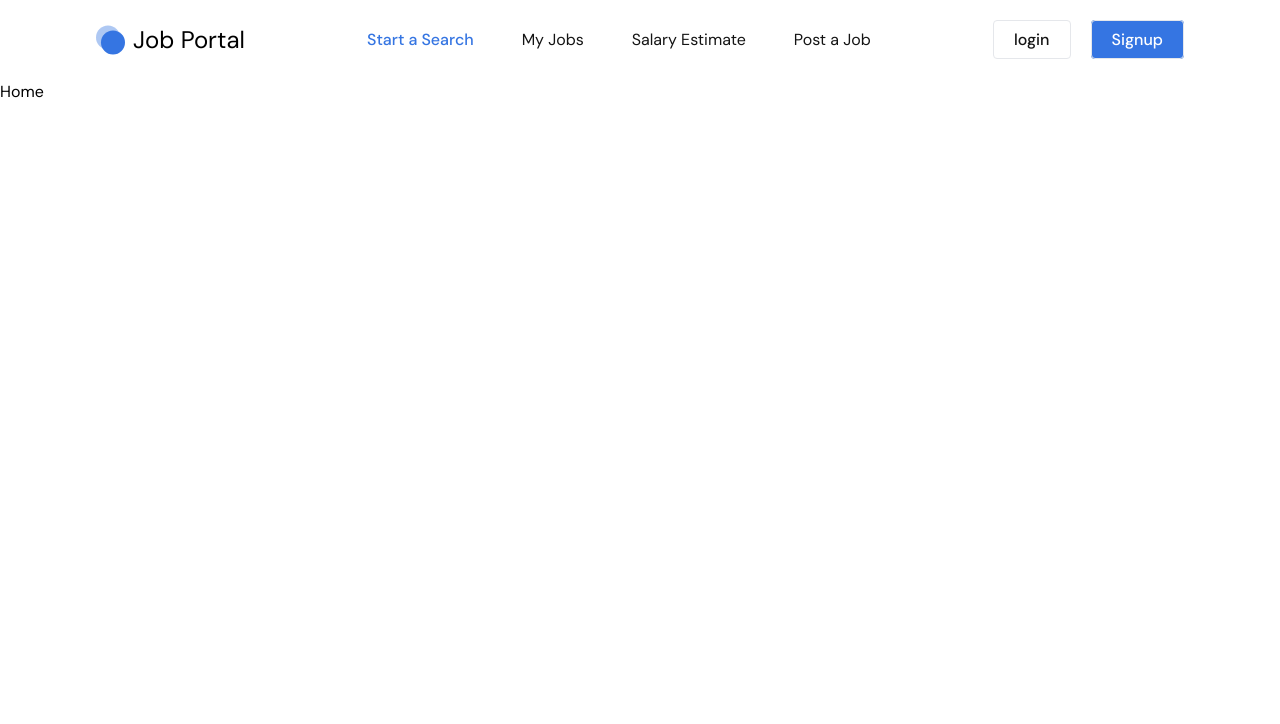
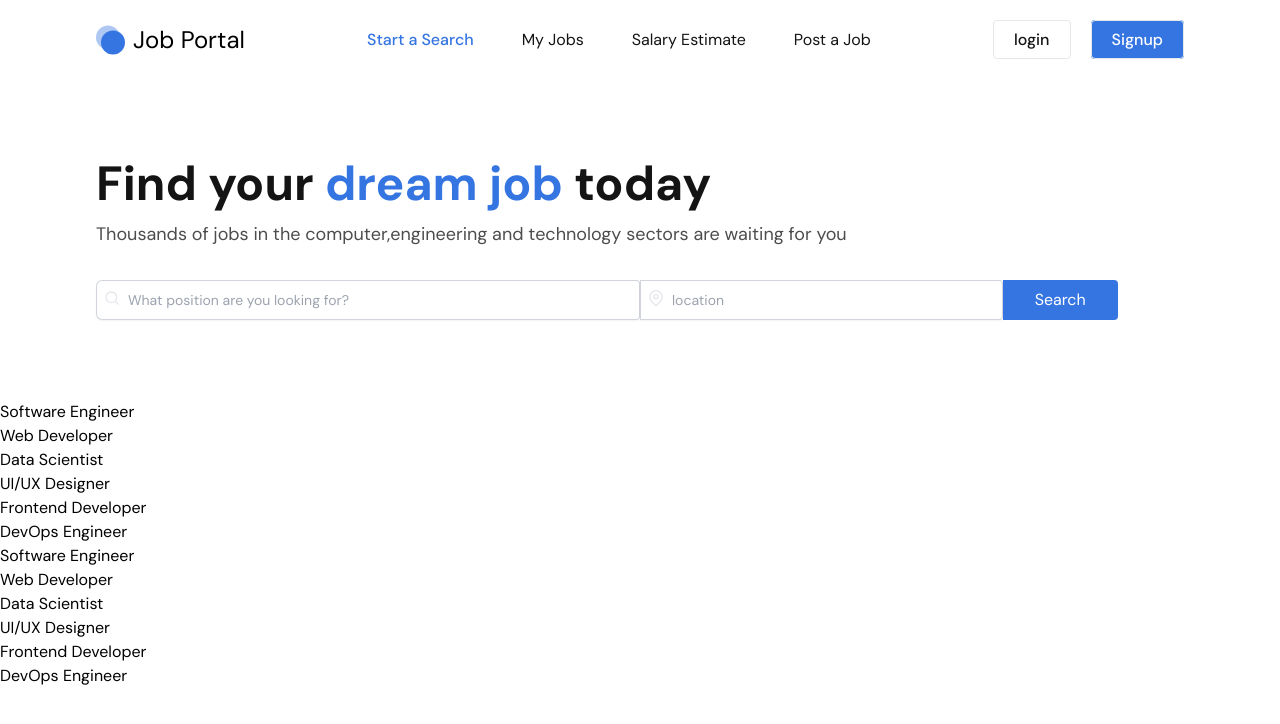
Before and after one commit to poojapgeek/Job_Portal, a React (Vite) app in the folder Client/: page / in a window 1280 px wide. Shown: the top 724 px of the page. Built offline with nearby package versions, Linux system fonts and the light colour scheme.

Commit message:
Banner and filter functions

```diff
--- /dev/null
+++ b/Client/src/components/Banner.jsx
@@ -0,0 +1,30 @@
+import React, { useState } from 'react'
+import {FiMapPin, FiSearch} from 'react-icons/fi'
+const Banner = ({query,handleInputChange}) => {
+
+  return (
+    <div className='max-w-screen-2xl container mx-auto xl:px-24 px-4 md:py-20 py-14'>
+        <h1 className='text-5xl font-bold text-primary mb-3'>Find your <span className='text-blue'>dream job</span> today</h1>
+        <p className='text-lg text-black/70 mb-8'>Thousands of jobs in the computer,engineering and technology sectors are waiting for you</p>
+
+      <form>
+        <div className='flex justify-start md:flex-row flex-col md:gap-0 gap-4 '>
+            <div className='flex md:rounded-s-md rounded shadow-sm ring-1 ring-inset ring-gray-300  focus-within:ring-2 focus-within:ring-inset focus-within:ring-indigo-600 md:w-1/2 w-full '>
+                <input type="text" name='title' placeholder='What position are you looking for?'id='title' className='block flex-1 border-0 bg-transparent py-1.5 pl-8 text-gray-900 placeholer:text-gray-400 focus:right-0 sm:text-sm sm:leading-6 '
+                onChange={handleInputChange} value={query}/>
+                  <FiSearch className='absolute mt-2.5 ml-2 text-gray-200'/>
+            </div>
+             <div className='flex md:rounded-s-none rounded shadow-sm ring-1 ring-inset ring-gray-300  focus-within:ring-2 focus-within:ring-inset focus-within:ring-indigo-600 md:w-1/3 w-full '>
+                <input type="text" name='title' placeholder='location' id='title' className='block flex-1 border-0 bg-transparent py-1.5 pl-8 text-gray-900 placeholer:text-gray-400 focus:right-0 sm:text-sm sm:leading-6 '
+                />
+                  <FiMapPin className='absolute mt-2.5 ml-2 text-gray-200'/>
+            </div>
+          <button  type='submit' className='bg-blue py-2 px-8 text-white md:rounded-s-none rounded'>Search</button>
+        </div>
+      </form>
+        </div>
+
+  )
+}
+
+export default Banner
--- /dev/null
+++ b/Client/src/components/Card.jsx
@@ -0,0 +1,13 @@
+import React from 'react';
+
+const Card = ({ data }) => {
+
+
+  return (
+   <div>{data.jobTitle}</div>
+  );
+};
+
+
+
+export default Card;
--- /dev/null
+++ b/Client/src/components/Jobs1.jsx
@@ -0,0 +1,9 @@
+import React from 'react'
+
+const Jobs1 = ({result}) => {
+  return (
+    <div>{result}</div>
+  )
+}
+
+export default Jobs1
--- a/Client/src/pages/Home.jsx
+++ b/Client/src/pages/Home.jsx
@@ -1,8 +1,61 @@
 import React from 'react'
+import Banner from '../components/Banner'
+import { useState ,useEffect} from 'react'
+import Card from '../components/Card';
+import Jobs1 from '../components/Jobs1';
+const Home = () => {
+  const [selectedCategory,setSelectedCategory]=useState(null);
+  const [jobs,setJobs]=useState([]);
+  useEffect(()=>{
+    fetch("jobs.json").then(res=>res.json()).then(data=>{
 
-const Home = () => {
+      setJobs(data);
+    })
+
+  },[])
+  //handle input change
+   const [query,setQuery]=useState('');
+      const handleInputChange=(e)=>{
+          setQuery(e.target.value);
+      }
+      //filter jobs by title
+     const filteredItems=jobs.filter((job)=>job.jobTitle.toLowerCase().indexOf(query.toLowerCase()) !== -1)
+
+     //radio based button filtering
+     const handleChange=(e)=>{
+      setSelectedCategory(e.target.value);
+     }
+     //button based filtering
+     const handleClick=(e)=>{
+      setSelectedCategory(e.target.value);
+     }
+    // main function
+     const filteredData=(jobs,selected,query)=>{
+      let filteredJobs=jobs;
+      //filtering input items
+      if(query){
+        filteredJobs=filteredItems;
+      }
+      //  category filtering
+      if(selected){
+        filteredJobs=filteredJobs.filter(({jobLocation,maxPrice,experienceLevel,salaryType,employmentType,postingDate})=>(
+          jobLocation.toLowerCase() === selected.toLowerCase()|| parseInt(maxPrice)<=selected||
+          salaryType.toLowerCase() === selected.toLowerCase()||
+          experienceLevel.toLowerCase() === selected.toLowerCase()||
+          employmentType.toLowerCase() === selected.toLowerCase()
+        ))
+        console.log(filteredJobs);
+      }
+      return filteredJobs.map((data)=><Card data={data}/>)
+     }
+     const result=filteredData(jobs,selectedCategory,query)
   return (
-    <div>Home</div>
+    <div ><Banner query={query} handleInputChange={handleInputChange}/>
+    <div>
+   <Jobs1 result={Array.isArray(result) ? result : []} />
+
+    </div>
+    </div>
   )
 }
 
```
